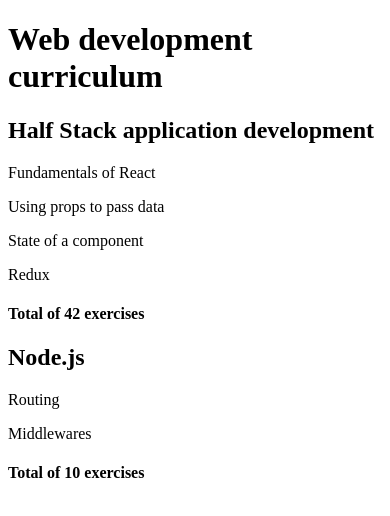
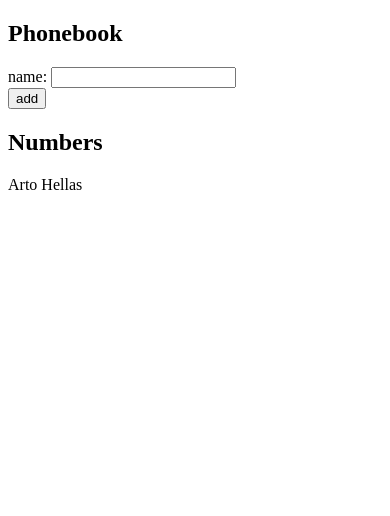
Before and after one commit to horiaahmed/fullstackopen, a React (Vite) app in the folder part2/: page / in a window 390 px wide. Shown: the top 516 px of the page. Built offline with nearby package versions, Linux system fonts and the light colour scheme.

Commit message:
2.6: The Phonebook Step 1

```diff
--- a/part2/src/App.jsx
+++ b/part2/src/App.jsx
@@ -1,56 +1,47 @@
-import Course from "./components/Course";
+import { useState } from 'react'
+
 const App = () => {
-  const courses = [
-    {
-      name: 'Half Stack application development',
-      id: 1,
-      parts: [
-        {
-          name: 'Fundamentals of React',
-          exercises: 10,
-          id: 1
-        },
-        {
-          name: 'Using props to pass data',
-          exercises: 7,
-          id: 2
-        },
-        {
-          name: 'State of a component',
-          exercises: 14,
-          id: 3
-        },
-        {
-          name: 'Redux',
-          exercises: 11,
-          id: 4
-        }
-      ]
-    },
-    {
-      name: 'Node.js',
-      id: 2,
-      parts: [
-        {
-          name: 'Routing',
-          exercises: 3,
-          id: 1
-        },
-        {
-          name: 'Middlewares',
-          exercises: 7,
-          id: 2
-        }
-      ]
-    }
-  ]
+  const [persons, setPersons] = useState([
+    { name: 'Arto Hellas'}
+  ])
+  const [newName, setNewName] = useState('')
+
+  const onchangehadeler=()=>{
+    setNewName(event.target.value)
+  }
+
+  const Addname=(event)=>{
+    event.preventDefault()
+    const nameObject= {name:newName}
+    setPersons(persons.concat(nameObject))
+    setNewName(' ')
+  }
+
+
 
   return (
     <div>
-   <Course course={courses} />
+      <h2>Phonebook</h2>
+
+      <form  onSubmit={Addname}>
+        <div>
+
+          name: <input value={newName}
+          onChange={onchangehadeler}/>
+        </div>
+        <div>
+          <button type="submit">add</button>
+        </div>
+      </form>
+      <h2>Numbers</h2>
+     {persons.map(x=>
+     <div key={x.name}>{x.name}</div>
+      )}
+
+
+
     </div>
   )
+}
 
-
-}
-export default App;
+export default App
```
